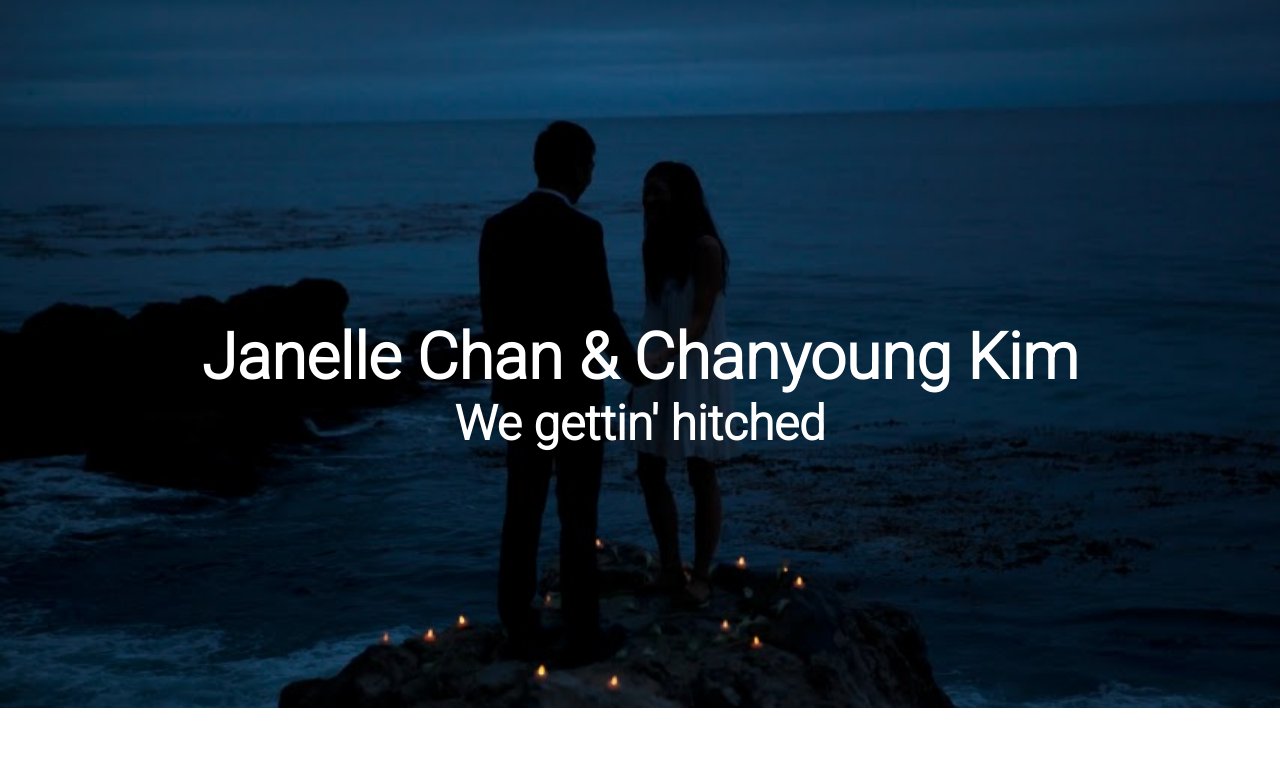
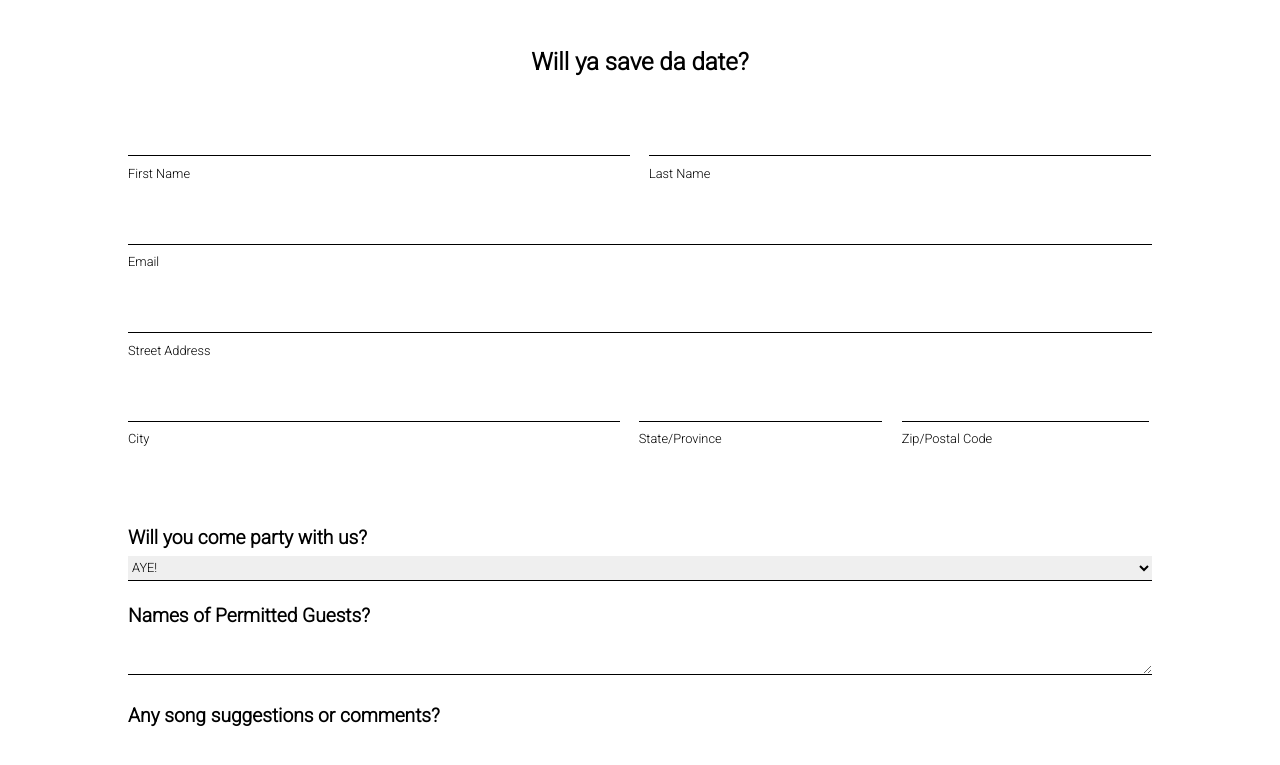
Before and after one commit to kimchanyoung/weddingsite, a plain HTML site: page savethedate.html in a window 1280 px wide. Shown: the top 765 px of the page. Drawn offline with nearby package versions, Linux system fonts and the light colour scheme.

Commit message:
Remove header

```diff
--- a/app.css
+++ b/app.css
@@ -31,6 +31,8 @@
 
 /*FORM STYLING*/
 #std-title {
+  margin-top: 3em;
+  margin-bottom: 2em;
   text-align: center;
 }
 
--- a/savethedate.html
+++ b/savethedate.html
@@ -16,11 +16,6 @@
   </head>
 
   <body>
-    <header id='std-header'>
-      <h1>Janelle Chan & Chanyoung Kim<h1>
-      <h2>We gettin' hitched</h2>
-    </header>
-
     <div id='std-title'><h2>Will ya save da date?</h2></div>
     <div class="ss-form">
       <form action="https://docs.google.com/forms/d/1HROOwUbkdgr1lEroSiZhIuzlnTenm1y1Q_-fCq5t9X0/formResponse?embedded=true" method="POST" id="commentForm" target="_self" onsubmit="">
```
